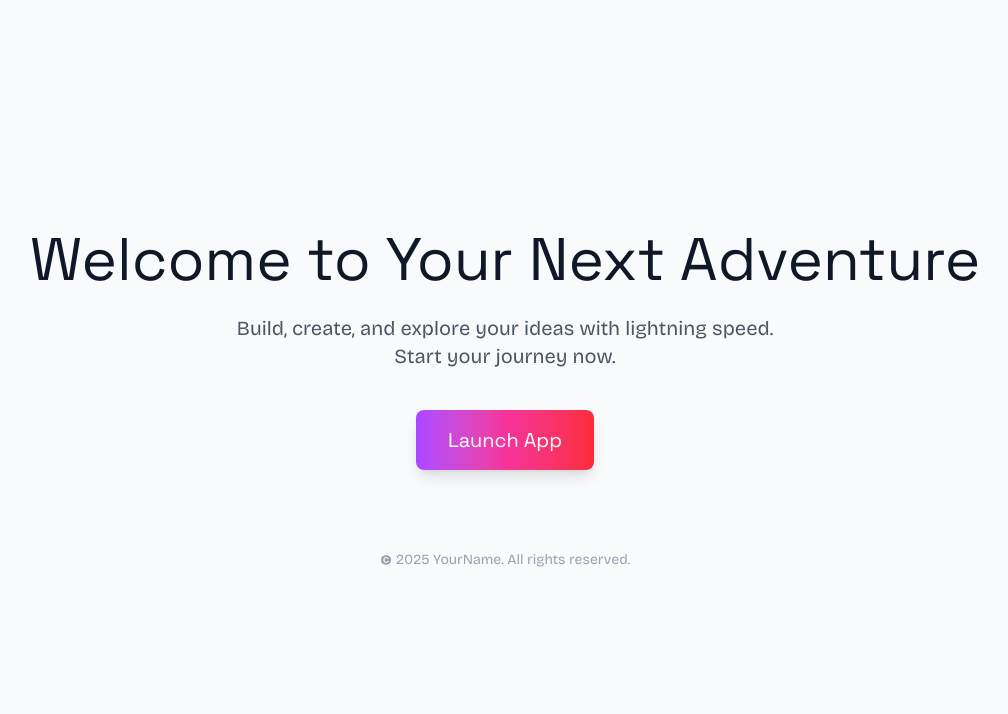
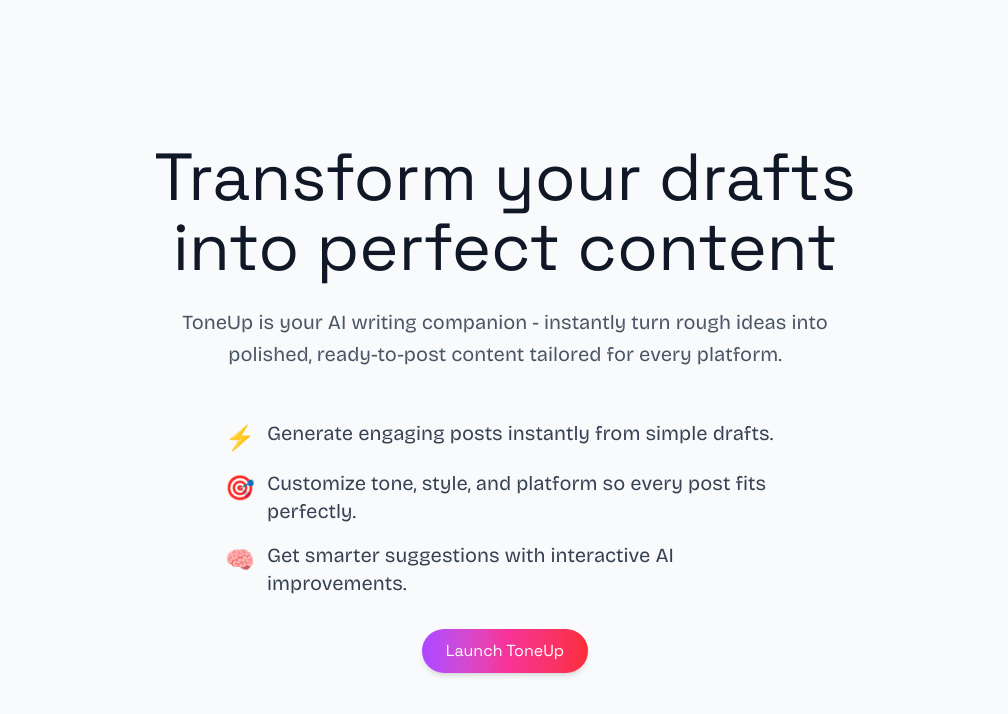
Before and after one commit to VByte-dev/P-ToneUp, a React (Vite) app: page / in a window 1280 px wide. Shown: the top 714 px of the page, without its empty margins (135-1143 px from the left). Built offline with nearby package versions, Linux system fonts and the light colour scheme; what tailwindcss-motion would draw is missing.

Commit message:
LandingPage

```diff
--- a/src/pages/LandingPage.jsx
+++ b/src/pages/LandingPage.jsx
@@ -1,36 +1,93 @@
 import React from "react";
 import { useNavigate } from "react-router-dom";
 
-let LandingPage = () => {
+/**
+ * ToneUpSection — balanced SaaS hero
+ * - fluid/clamped heading to avoid stacking
+ * - subtle background blob for premium feel
+ * - centered section, left-aligned list items for readability
+ * - compact CTA
+ *
+ * Make sure to place fonts in /public/fonts and add the @font-face CSS (see snippet).
+ */
+const ToneUpSection = () => {
   const navigate = useNavigate();
 
   return (
-    <div className="min-h-screen flex flex-col justify-center items-center bg-gray-50 px-6 sm:px-12">
+    <section className="relative min-h-screen flex flex-col justify-center items-center bg-gray-50 px-6 sm:px-12 py-20 overflow-hidden">
+      {/* subtle background layer (soft radial + svg blob) */}
+      <div className="absolute inset-0 pointer-events-none -z-10">
+        <div className="absolute inset-0 bg-[radial-gradient(ellipse_at_top_left,_#fbf8ff,_#f8fafc)] opacity-70"></div>
 
-      {/* Hero Heading */}
-      <h1 className="text-5xl sm:text-6xl font-[space] text-gray-900 text-center mb-6">
-        Welcome to Your Next Adventure
-      </h1>
+        <svg
+          className="absolute right-0 bottom-0 w-[48rem] max-w-none opacity-20 transform translate-x-24 translate-y-24"
+          viewBox="0 0 600 600"
+          xmlns="http://www.w3.org/2000/svg"
+          aria-hidden
+        >
+          <g transform="translate(300,300)">
+            <path
+              d="M120,-180C160,-140,180,-80,190,-10C200,60,200,120,160,160C120,200,60,220,0,230C-60,240,-120,230,-160,200C-200,170,-220,120,-220,70C-220,20,-200,-30,-170,-80C-140,-130,-100,-170,-60,-200C-20,-230,20,-260,80,-240C140,-220,80,-220,120,-180Z"
+              fill="#a78bfa"
+            />
+          </g>
+        </svg>
+      </div>
 
-      {/* Subheading */}
-      <p className="text-lg sm:text-xl font-[bricolage] text-gray-600 text-center max-w-xl mb-10">
-        Build, create, and explore your ideas with lightning speed. Start your journey now.
-      </p>
+      {/* content container - constrained so lines wrap nicely */}
+      <div className="w-full flex flex-col items-center text-center max-w-4xl my-4">
+        {/* Fluid heading using clamp: min, preferred (vw), max */}
+        <h1
+          className="max-w-3xl w-full font-[space] text-gray-900 leading-[1.04]"
+          style={{
+            fontSize: "clamp(2.25rem, 5.2vw, 4.25rem)",
+          }} /* ~36px → ~68px */
+        >
+          Transform your drafts into perfect content
+        </h1>
 
-      {/* CTA Button */}
-      <button
-        className="px-8 py-4 rounded-lg font-[space] text-white text-lg sm:text-xl bg-gradient-to-r from-purple-500 via-pink-500 to-red-500 shadow-lg hover:scale-105 transition-transform duration-300"
-        onClick={() => navigate("/app")}
-      >
-        Launch App
-      </button>
+        <p className="mt-6 max-w-2xl w-full text-base sm:text-lg md:text-xl font-[bricolage] text-gray-600 leading-relaxed">
+          ToneUp is your AI writing companion - instantly turn rough ideas into
+          polished, ready-to-post content tailored for every platform.
+        </p>
+      </div>
 
-      {/* Footer */}
-      <div className="mt-20 text-gray-400 text-sm font-[bricolage] text-center">
-        © 2025 YourName. All rights reserved.
+      {/* points — centered container, items are left-aligned for readability */}
+      <ul className="mt-8 max-w-xl w-full mx-auto flex flex-col gap-4 px-2">
+        <li className="flex items-start gap-3">
+          <span className="mt-0.5 text-2xl">⚡</span>
+          <span className="text-gray-700 text-lg sm:text-xl font-[bricolage]">
+            Generate engaging posts instantly from simple drafts.
+          </span>
+        </li>
+
+        <li className="flex items-start gap-3">
+          <span className="mt-0.5 text-2xl">🎯</span>
+          <span className="text-gray-700 text-lg sm:text-xl font-[bricolage]">
+            Customize tone, style, and platform so every post fits perfectly.
+          </span>
+        </li>
+
+        <li className="flex items-start gap-3">
+          <span className="mt-0.5 text-2xl">🧠</span>
+          <span className="text-gray-700 text-lg sm:text-xl font-[bricolage]">
+            Get smarter suggestions with interactive AI improvements.
+          </span>
+        </li>
+      </ul>
+
+      {/* CTA */}
+      <div className="mt-8">
+        <button
+          aria-label="Launch ToneUp"
+          onClick={() => navigate("/app")}
+          className="inline-flex items-center justify-center px-6 py-2.5 rounded-full font-[space] text-white text-sm sm:text-base md:text-base bg-gradient-to-r from-purple-500 via-pink-500 to-red-500 shadow-md hover:scale-105 transition-transform duration-200"
+        >
+          Launch ToneUp
+        </button>
       </div>
-    </div>
+    </section>
   );
 };
 
-export default LandingPage;
+export default ToneUpSection;
```
